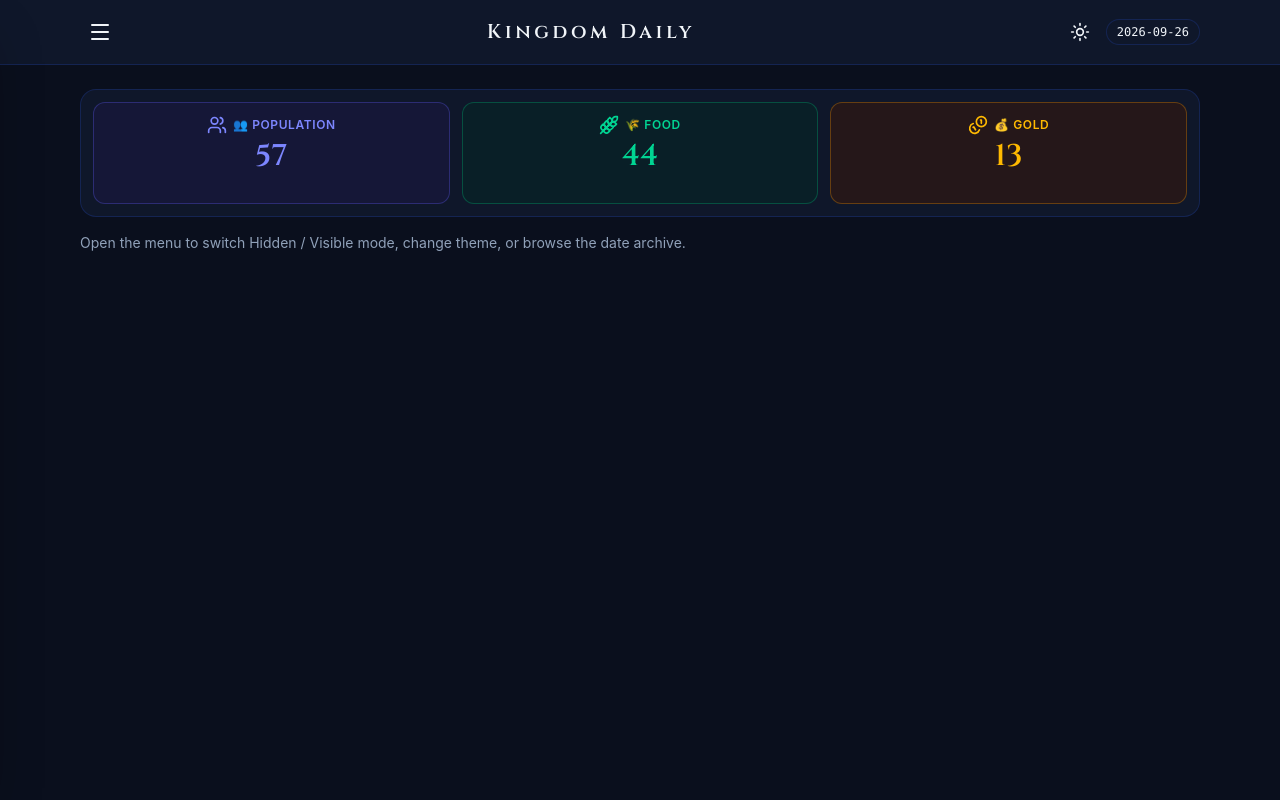
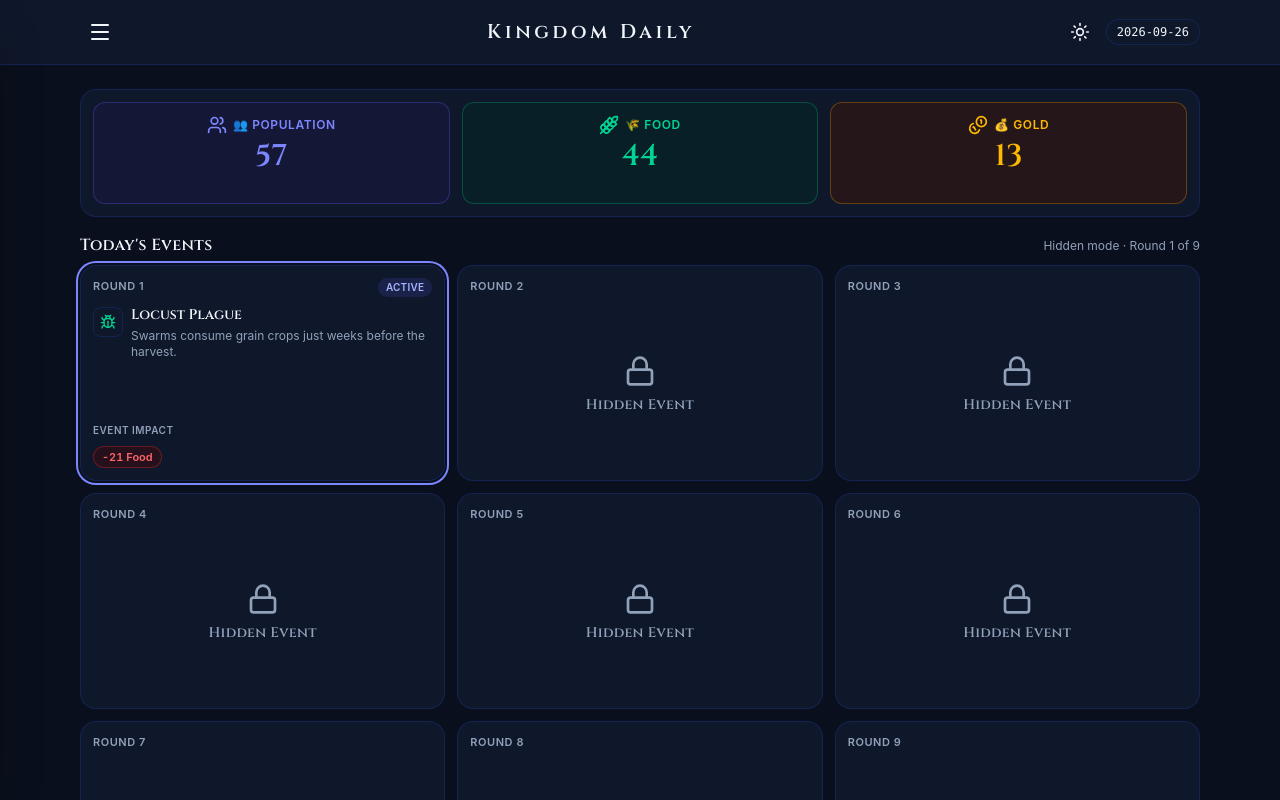
Before and after one commit to RichPBee/KingdomDaily-Client, a React (Vite) app: page / in a window 1280 px wide. Shown: the top 800 px of the page. Built offline with nearby package versions, Linux system fonts and the light colour scheme.

Commit message:
Add TimelineBoard component to display daily rounds and events in the main app layout

```diff
--- a/src/App.tsx
+++ b/src/App.tsx
@@ -1,6 +1,7 @@
 import { useEffect, type JSX } from 'react';
 import { Header } from './components/Header';
 import { StatBar } from './components/StatBar';
+import { TimelineBoard } from './components/TimelineBoard';
 import { useGameStore } from './store/useGameStore';
 
 function App(): JSX.Element {
@@ -15,6 +16,7 @@ function App(): JSX.Element {
       <Header />
       <main className="mx-auto max-w-6xl space-y-4 px-3 py-4 sm:px-4 sm:py-6">
         <StatBar />
+        <TimelineBoard />
         <p className="text-sm text-[#6b5d52] dark:text-slate-400">
           Open the menu to switch Hidden / Visible mode, change theme, or browse the date archive.
         </p>
--- a/src/components/TimelineBoard.tsx
+++ b/src/components/TimelineBoard.tsx
@@ -0,0 +1,283 @@
+import { type JSX } from 'react';
+import {
+  AlertTriangle,
+  Anchor,
+  Bug,
+  Check,
+  Coins,
+  Crown,
+  Flame,
+  Gift,
+  HelpCircle,
+  Lock,
+  Scroll,
+  Skull,
+  Sprout,
+  Sun,
+  Swords,
+  TrendingDown,
+  UserPlus,
+  Users,
+  Wheat,
+  type LucideIcon,
+} from 'lucide-react';
+import { cn } from '../utils/cn';
+import { useGameStore } from '../store/useGameStore';
+import { calculateNetDelta } from '../core/engine';
+import type {
+  ResourceDelta,
+  ResourceType,
+  ResolvedEvent,
+  TurnHistoryItem,
+} from '../types/game';
+
+const RESOURCE_LABELS: Record<ResourceType, string> = {
+  population: 'Population',
+  food: 'Food',
+  gold: 'Gold',
+};
+
+const RESOURCE_TEXT: Record<ResourceType, string> = {
+  population: 'text-indigo-600 dark:text-indigo-400',
+  food: 'text-emerald-600 dark:text-emerald-400',
+  gold: 'text-amber-600 dark:text-amber-400',
+};
+
+const CATEGORY_FALLBACK: Record<ResourceType, LucideIcon> = {
+  population: Users,
+  food: Wheat,
+  gold: Coins,
+};
+
+const LUCIDE_BY_NAME: Record<string, LucideIcon> = {
+  AlertTriangle,
+  Anchor,
+  Bug,
+  Coins,
+  Crown,
+  Flame,
+  Gift,
+  Scroll,
+  Skull,
+  Sprout,
+  Sun,
+  Swords,
+  TrendingDown,
+  UserPlus,
+  Users,
+  Wheat,
+};
+
+type RoundStatus = 'completed' | 'active' | 'future';
+
+function resolveEventIcon(iconName: string, category: ResourceType): LucideIcon {
+  return LUCIDE_BY_NAME[iconName] ?? CATEGORY_FALLBACK[category] ?? HelpCircle;
+}
+
+function formatImpact(resource: ResourceType, amount: number): string {
+  const signed = amount > 0 ? `+${amount}` : `${amount}`;
+  return `${signed} ${RESOURCE_LABELS[resource]}`;
+}
+
+function impactEntries(delta: ResourceDelta): Array<{ resource: ResourceType; amount: number }> {
+  return (Object.keys(RESOURCE_LABELS) as ResourceType[])
+    .map((resource) => ({ resource, amount: delta[resource] ?? 0 }))
+    .filter((entry) => entry.amount !== 0);
+}
+
+function roundStatus(
+  round: number,
+  currentRound: number,
+  history: TurnHistoryItem[]
+): RoundStatus {
+  if (history.some((item) => item.round === round)) return 'completed';
+  if (round === currentRound) return 'active';
+  return round < currentRound ? 'completed' : 'future';
+}
+
+function ImpactList({ delta }: { delta: ResourceDelta }): JSX.Element | null {
+  const entries = impactEntries(delta);
+  if (entries.length === 0) {
+    return <p className="text-xs text-[#6b5d52] dark:text-slate-400">No resource change</p>;
+  }
+
+  return (
+    <ul className="flex flex-wrap gap-1">
+      {entries.map(({ resource, amount }) => (
+        <li
+          key={resource}
+          className={cn(
+            'rounded-full border px-2 py-0.5 text-[11px] font-semibold tabular-nums',
+            amount > 0
+              ? 'border-emerald-200 bg-emerald-50/80 text-emerald-700 dark:border-emerald-500/30 dark:bg-emerald-950/40 dark:text-emerald-400'
+              : 'border-red-200 bg-red-50/80 text-red-700 dark:border-red-500/30 dark:bg-red-950/40 dark:text-red-400'
+          )}
+        >
+          {formatImpact(resource, amount)}
+        </li>
+      ))}
+    </ul>
+  );
+}
+
+function EventCard({
+  round,
+  event,
+  status,
+  isMasked,
+  historyItem,
+}: {
+  round: number;
+  event: ResolvedEvent;
+  status: RoundStatus;
+  isMasked: boolean;
+  historyItem?: TurnHistoryItem;
+}): JSX.Element {
+  const Icon = resolveEventIcon(event.icon, event.category);
+  const netDelta = historyItem
+    ? calculateNetDelta(historyItem.event, historyItem.playedAction)
+    : null;
+
+  return (
+    <article
+      className={cn(
+        'relative flex min-h-[13.5rem] min-w-[16.5rem] flex-col gap-2 overflow-hidden rounded-2xl border p-3 transition md:min-w-0',
+        'bg-[#fdfbf7] border-[#e0d1b7] text-[#2c241d]',
+        'dark:bg-[#0f172a] dark:border-blue-900/40 dark:text-slate-100',
+        status === 'active' && 'ring-2 ring-indigo-500 ring-offset-2 ring-offset-[#f7f3e9] dark:ring-indigo-400 dark:ring-offset-[#0a0f1d]',
+        status === 'completed' && 'opacity-95'
+      )}
+      aria-current={status === 'active' ? 'step' : undefined}
+      aria-label={
+        isMasked
+          ? `Round ${round}, Hidden Event`
+          : `Round ${round}, ${event.title}, ${status}`
+      }
+    >
+      <header className="flex items-start justify-between gap-2">
+        <span className="text-[11px] font-semibold uppercase tracking-wider text-[#6b5d52] dark:text-slate-400">
+          Round {round}
+        </span>
+        {status === 'completed' ? (
+          <span className="inline-flex items-center gap-1 rounded-full bg-emerald-500/15 px-2 py-0.5 text-[10px] font-semibold uppercase tracking-wide text-emerald-700 dark:text-emerald-400">
+            <Check className="h-3 w-3" aria-hidden="true" />
+            Completed
+          </span>
+        ) : null}
+        {status === 'active' ? (
+          <span className="rounded-full bg-indigo-500/15 px-2 py-0.5 text-[10px] font-semibold uppercase tracking-wide text-indigo-700 dark:text-indigo-300">
+            Active
+          </span>
+        ) : null}
+      </header>
+
+      {isMasked ? (
+        <div className="flex flex-1 flex-col items-center justify-center gap-2 py-6 text-[#6b5d52] dark:text-slate-400">
+          <Lock className="h-8 w-8" aria-hidden="true" />
+          <p className="font-title text-sm tracking-wide">Hidden Event</p>
+        </div>
+      ) : (
+        <>
+          <div className="flex items-start gap-2">
+            <span
+              className={cn(
+                'mt-0.5 rounded-lg border p-1.5',
+                RESOURCE_TEXT[event.category],
+                'border-[#e0d1b7] dark:border-blue-900/40'
+              )}
+            >
+              <Icon className="h-4 w-4" aria-hidden="true" />
+            </span>
+            <div className="min-w-0">
+              <h3 className="font-title text-sm font-semibold leading-snug">{event.title}</h3>
+              <p className="mt-1 line-clamp-3 text-xs text-[#6b5d52] dark:text-slate-400">
+                {event.description}
+              </p>
+            </div>
+          </div>
+
+          <div className="mt-auto space-y-2">
+            <p className="text-[10px] font-semibold uppercase tracking-wider text-[#6b5d52] dark:text-slate-400">
+              Event impact
+            </p>
+            <ImpactList delta={event.impact} />
+
+            {historyItem && netDelta ? (
+              <div className="rounded-xl border border-[#e0d1b7]/80 bg-[#e0d1b7]/20 p-2 dark:border-blue-900/30 dark:bg-slate-900/50">
+                <p className="text-[10px] font-semibold uppercase tracking-wider text-[#6b5d52] dark:text-slate-400">
+                  Played action
+                </p>
+                <p className="mt-0.5 text-xs font-medium">{historyItem.playedAction.title}</p>
+                <p className="mt-1 text-[10px] font-semibold uppercase tracking-wider text-[#6b5d52] dark:text-slate-400">
+                  Net change
+                </p>
+                <div className="mt-1">
+                  <ImpactList delta={netDelta} />
+                </div>
+              </div>
+            ) : null}
+          </div>
+        </>
+      )}
+    </article>
+  );
+}
+
+export function TimelineBoard(): JSX.Element {
+  const puzzle = useGameStore((s) => s.puzzle);
+  const currentRound = useGameStore((s) => s.currentRound);
+  const mode = useGameStore((s) => s.mode);
+  const turnHistory = useGameStore((s) => s.turnHistory);
+
+  if (!puzzle) {
+    return (
+      <section
+        aria-label="Daily events"
+        className={cn(
+          'rounded-2xl border p-4 text-sm',
+          'bg-[#fdfbf7] border-[#e0d1b7] text-[#6b5d52]',
+          'dark:bg-[#0f172a] dark:border-blue-900/40 dark:text-slate-400'
+        )}
+      >
+        Loading daily events…
+      </section>
+    );
+  }
+
+  return (
+    <section aria-label="Daily event timeline">
+      <div className="mb-2 flex items-baseline justify-between gap-2">
+        <h2 className="font-title text-sm font-semibold tracking-wide sm:text-base">
+          Today&apos;s Events
+        </h2>
+        <p className="text-xs text-[#6b5d52] dark:text-slate-400">
+          {mode} mode · Round {currentRound} of 9
+        </p>
+      </div>
+
+      <div
+        className="flex snap-x snap-mandatory gap-3 overflow-x-auto pb-2 md:grid md:grid-cols-3 md:overflow-visible md:pb-0"
+        role="list"
+      >
+        {puzzle.events.map((event, index) => {
+          const round = index + 1;
+          const status = roundStatus(round, currentRound, turnHistory);
+          const isMasked = mode === 'Hidden' && status === 'future';
+          const historyItem = turnHistory.find((item) => item.round === round);
+
+          return (
+            <div key={event.id} className="snap-start" role="listitem">
+              <EventCard
+                round={round}
+                event={event}
+                status={status}
+                isMasked={isMasked}
+                historyItem={historyItem}
+              />
+            </div>
+          );
+        })}
+      </div>
+    </section>
+  );
+}
```
